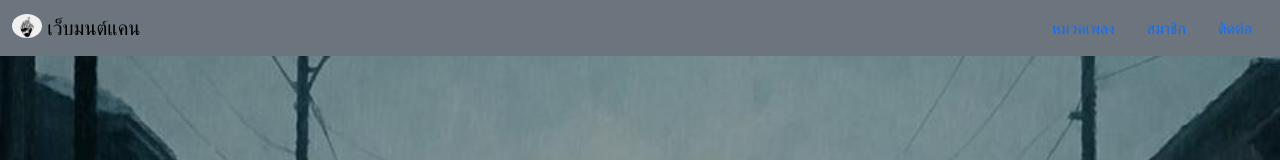
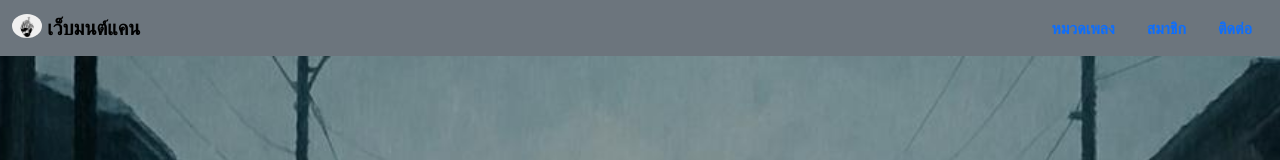
Before and after one commit to Earena313/Project-, a plain HTML site: page index.html in a window 1280 px wide. Shown: the top 160 px of the page. Drawn offline with nearby package versions, Linux system fonts and the light colour scheme; a script that the page names is missing.

Commit message:
Update index.html

```diff
--- a/index.html
+++ b/index.html
@@ -51,18 +51,18 @@
       <div class="container-fluid">
         <a class="navbar-brand" href="index.html">
           <img src="imgs/10.jpg" alt="" width="30" height="24" class="d-inline-block align-text-top rounded-circle">
-          เว็บมนต์แคน
+          <b>เว็บมนต์แคน</b>
         </a>
 
         <ul class="nav justify-content-end">
           <li class="nav-item">
-            <a class="nav-link active" aria-current="page" href="#A1">หมวดเพลง</a>
+            <a class="nav-link active" aria-current="page" href="#A1 style="color: black;"><b>หมวดเพลง</b></a>
           </li>
           <li class="nav-item">
-            <a class="nav-link" href="#B2">สมาชิก</a>
+            <a class="nav-link" href="#B2 style="color: black;"><b>สมาชิก</b></a>
           </li>
           <li class="nav-item">
-            <a class="nav-link" href="#C3">ติดต่อ</a>
+            <a class="nav-link" href="#C3 style="color: black;"><b>ติดต่อ</b></a>
           </li>
         </ul>
       </div>
```
